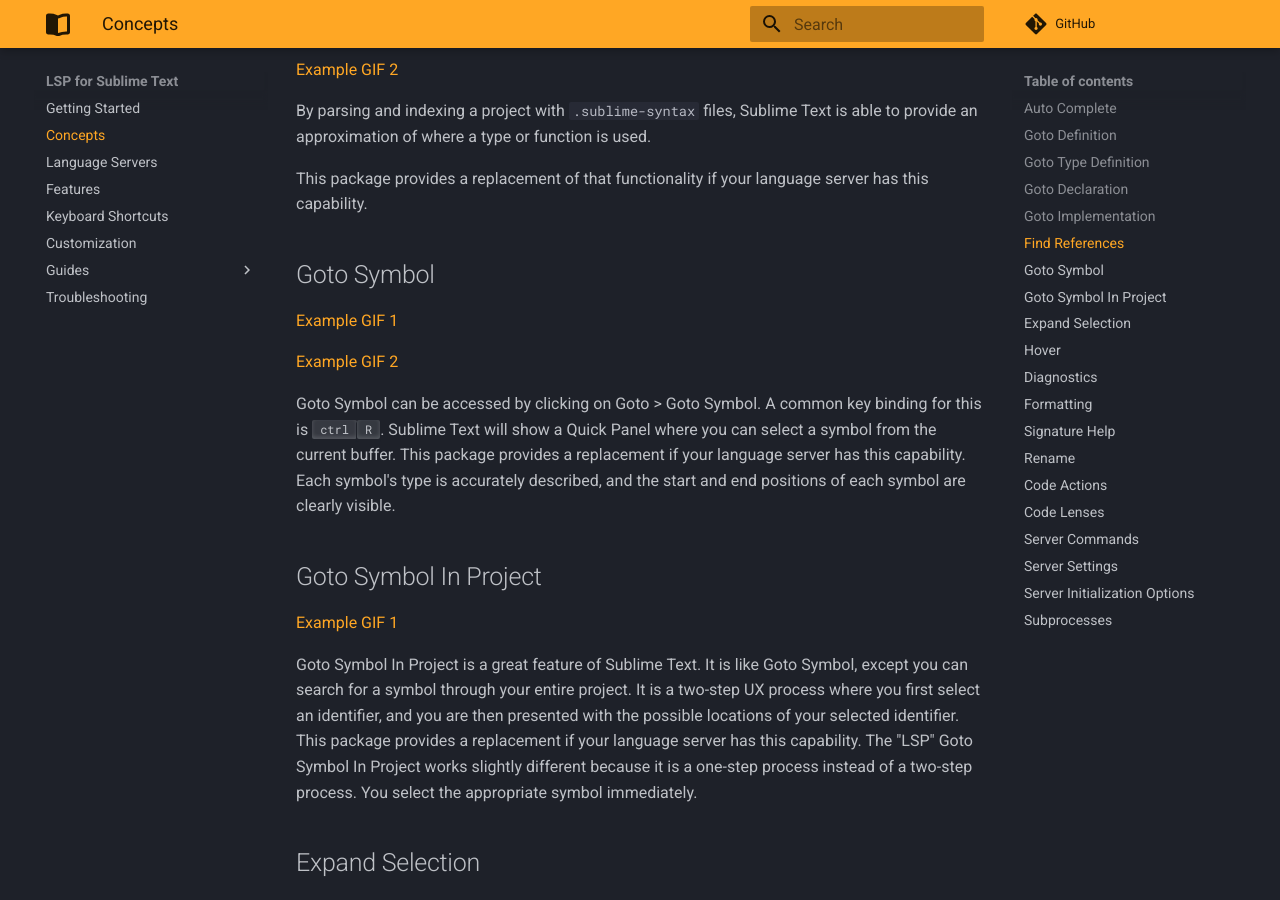
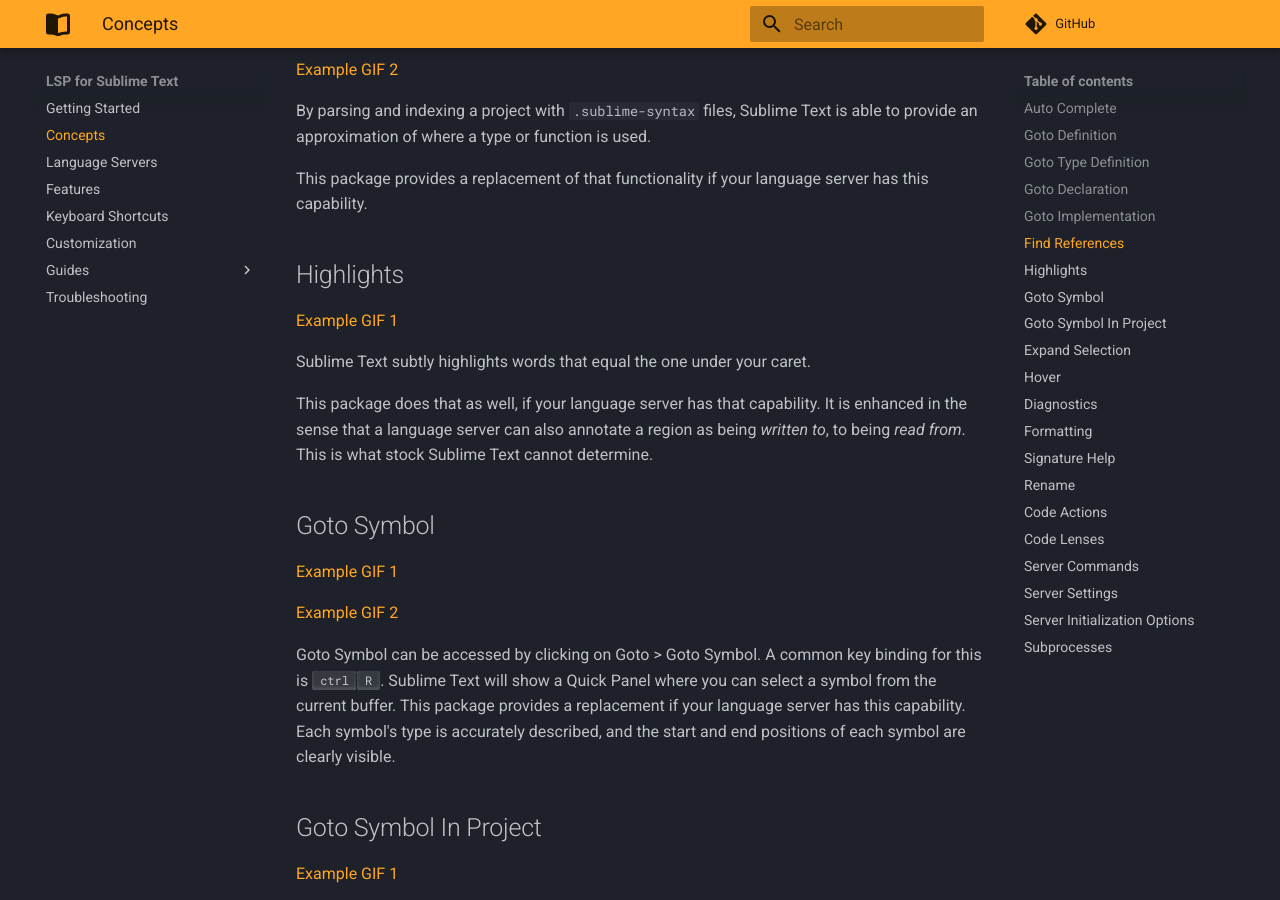
Before and after one commit to sublimelsp/LSP, an MkDocs documentation site: the page built from docs/src/concepts.md, in a window 1280 px wide and 900 px high, scrolled down 1523 px. Built offline with MkDocs 1.6.1 and Material for MkDocs 9.7.7, drawn with Linux system fonts in a browser that asks for light colours; comment, search, counter and statistics services are not loaded.

Commit message:
forgot document highlights

```diff
--- a/docs/src/concepts.md
+++ b/docs/src/concepts.md
@@ -43,6 +43,14 @@
 By parsing and indexing a project with `.sublime-syntax` files, Sublime Text is able to provide an approximation of where a type or function is used.
 
 This package provides a replacement of that functionality if your language server has this capability.
+
+## Highlights
+
+[Example GIF 1](https://user-images.githubusercontent.com/6579999/128552021-d9058c65-d6f6-48f5-b7aa-652eafe23247.gif)
+
+Sublime Text subtly highlights words that equal the one under your caret.
+
+This package does that as well, if your language server has that capability. It is enhanced in the sense that a language server can also annotate a region as being _written to_, to being _read from_. This is what stock Sublime Text cannot determine.
 
 ## Goto Symbol
 
```
